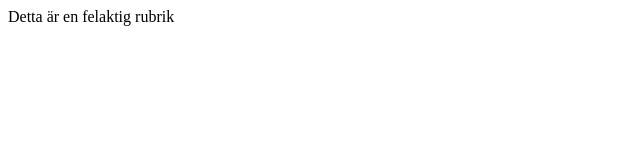
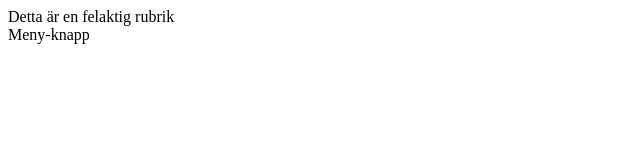
Before and after one commit to KalleElder/BCD25-html-fel-demo, a plain HTML site: page index.html in a window 1280 px wide. Shown: the full height of the page, 0-640 px from the left. Drawn offline with Linux system fonts and the light colour scheme.

Commit message:
Menyknapp

```diff
--- a/index.html
+++ b/index.html
@@ -9,6 +9,7 @@
      <h7>Detta är en felaktig rubrik</h7>
 
      <div id="section"></div>
+     <div>Meny-knapp</div>
 </head>
 <body>
 
```
